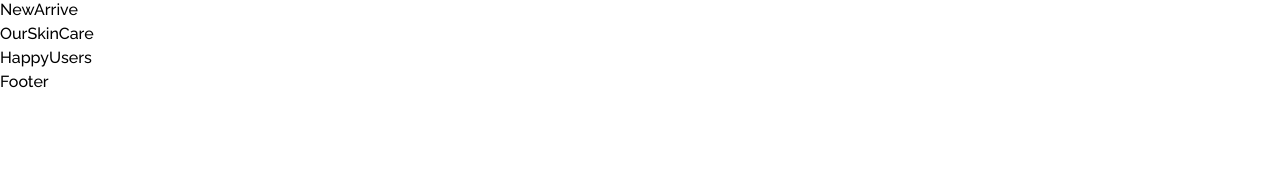
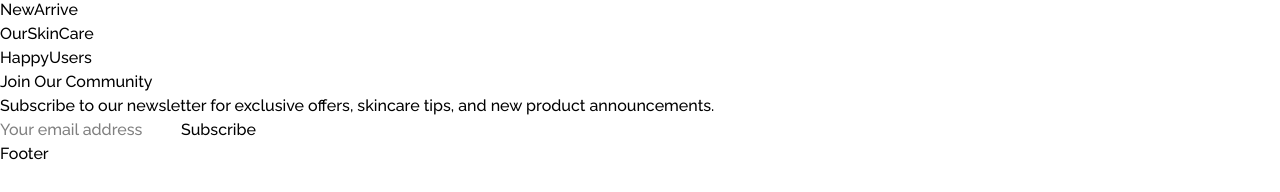
Before and after one commit to devsujoydas/trevyon-client, a React (Vite) app: page / in a window 1280 px wide. Shown: the part 131-323 px from the top of the page. Built offline with nearby package versions, Linux system fonts and the light colour scheme; a web font is replaced by a local one.

Commit message:
JoinOurCommunity

```diff
--- /dev/null
+++ b/src/components/JoinOurCommunity/JoinOurCommunity.jsx
@@ -0,0 +1,21 @@
+import React from 'react'
+
+const JoinOurCommunity = () => {
+    return (
+        <div>
+<div>
+    <h1>Join Our Community</h1>
+            <p>Subscribe to our newsletter for exclusive offers, skincare tips, and new product
+                announcements.</p>
+</div>
+<div>
+    <input type="text" placeholder='Your email address' />
+    <button>Subscribe</button>
+</div>
+
+
+        </div>
+    )
+}
+
+export default JoinOurCommunity
--- a/src/pages/Home/Home.jsx
+++ b/src/pages/Home/Home.jsx
@@ -5,6 +5,7 @@ import ShopByCategory from './ShopByCategory'
 import NewArrive from './NewArrive'
 import OurSkinCare from './OurSkinCare'
 import HappyUsers from './HappyUsers'
+import JoinOurCommunity from '../../components/JoinOurCommunity/JoinOurCommunity'
 
 const Home = () => {
   return (
@@ -15,6 +16,7 @@ const Home = () => {
       <NewArrive />
       <OurSkinCare />
       <HappyUsers />
+      <JoinOurCommunity />
     </div>
   )
 }
--- a/src/shared/Header/Header.jsx
+++ b/src/shared/Header/Header.jsx
@@ -39,7 +39,6 @@ const Header = () => {
           <div className='flex items-center gap-6 sm:gap-10 flex-wrap'>
             {/* Skincare NavLink */}
             <div
-              onClick={() => setShowSkinCareDropDown(!showSkinCareDropDown)}
               onMouseEnter={() => setShowSkinCareDropDown(true)}
               onMouseLeave={() => setShowSkinCareDropDown(false)}
               className='relative flex items-center gap- cursor-pointer select-none'
```
